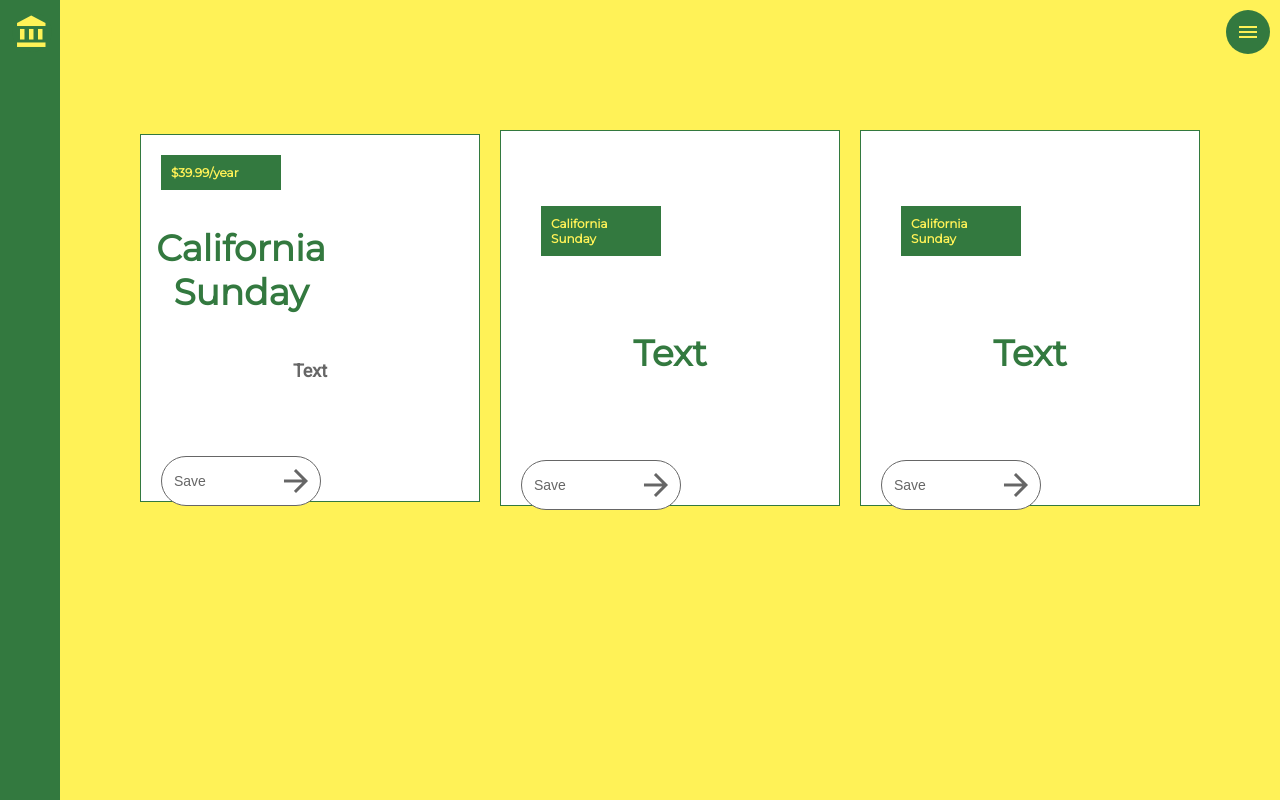
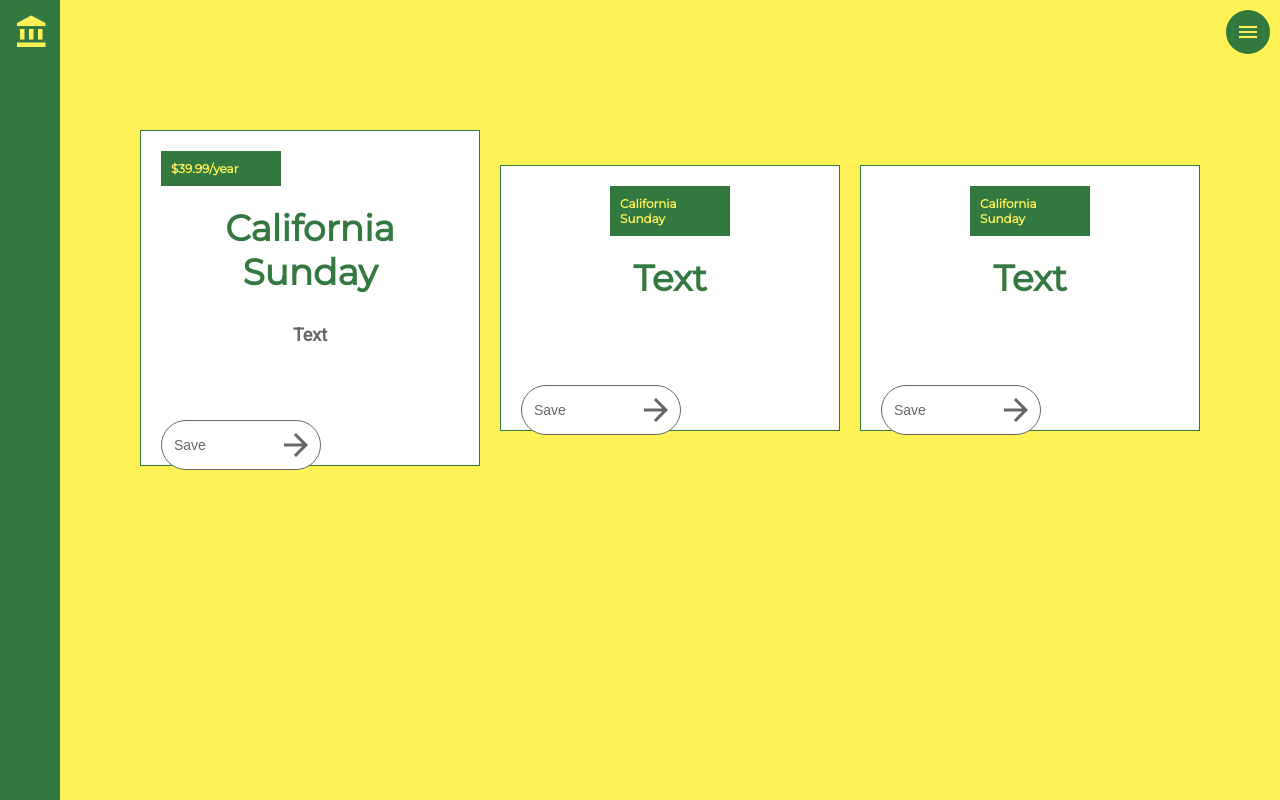
Before and after one commit to ribaorsi/Magazines, a plain HTML site: page index.html in a window 1280 px wide. Drawn offline with Linux system fonts and the light colour scheme.

Commit message:
finished

```diff
--- a/style.css
+++ b/style.css
@@ -130,9 +130,6 @@ body {
     justify-content: center;
     align-items: center;
 
-    width: 160px;
-    height: 160px;
-
 }
 
 .sub {
```
